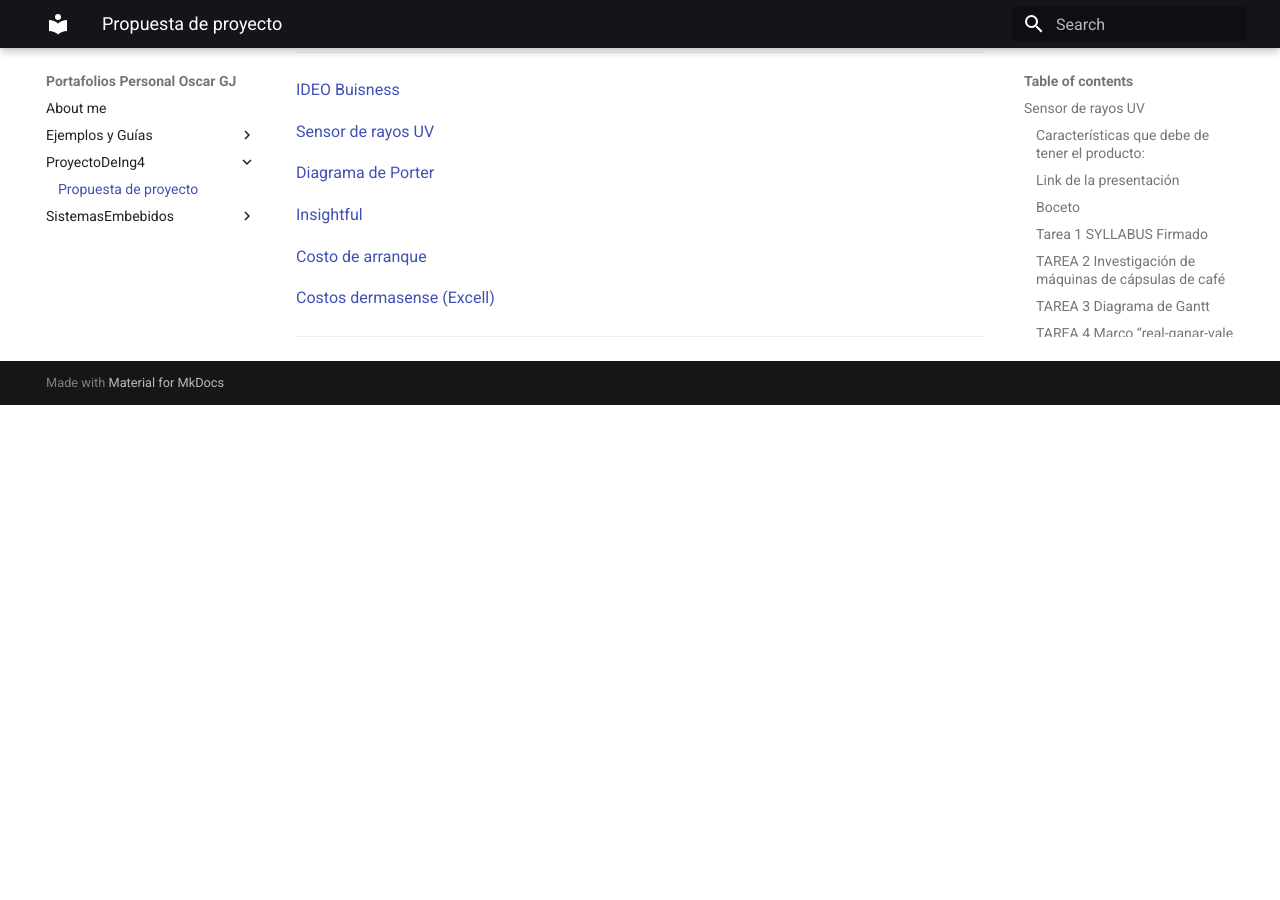
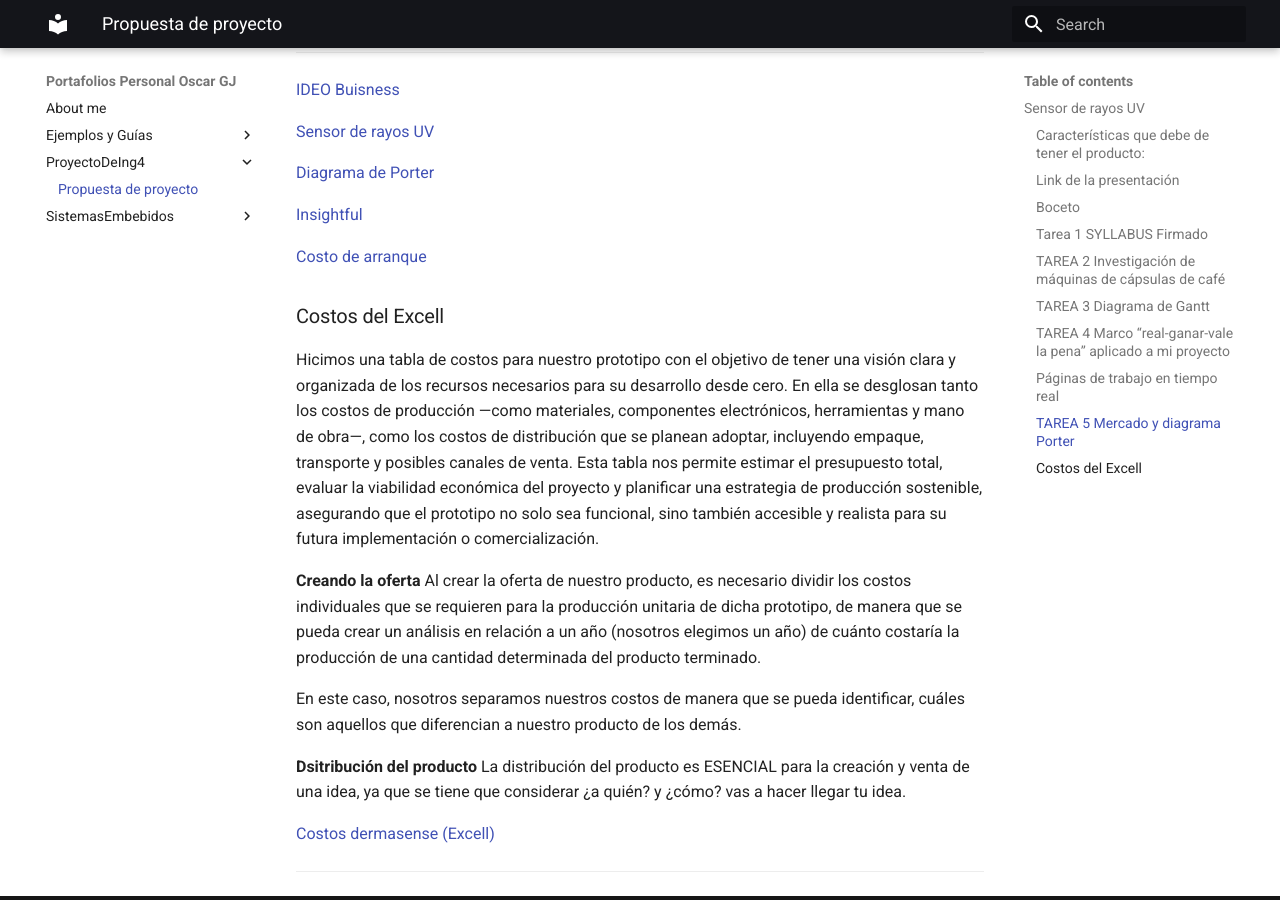
Before and after one commit to OscarGuJo/PortafolioSistemas, an MkDocs documentation site: the page built from docs/ProyectoDeIng4/Proyecto.md, in a window 1280 px wide and 900 px high, scrolled down 2438 px. Built offline with MkDocs 1.6.1 and Material for MkDocs 9.7.7, drawn with Linux system fonts in a browser that asks for light colours; before the commit the page ends 2843 px from its top, so only the background shows below that.

Commit message:
actualizao

```diff
--- a/docs/ProyectoDeIng4/Proyecto.md
+++ b/docs/ProyectoDeIng4/Proyecto.md
@@ -88,6 +88,18 @@ Debe de ser capaz de detectar en tiempo real los niveles de rayos UV en el ambie
 
 [Costo de arranque](https://www.canva.com/design/DAG1bsu4Fcg/8mSzcyeuKD5USAmkrbKcHw/edit?utm_content=DAG1bsu4Fcg&utm_campaign=designshare&utm_medium=link2&utm_source=sharebutton)
 
+### Costos del Excell
+
+Hicimos una tabla de costos para nuestro prototipo con el objetivo de tener una visión clara y organizada de los recursos necesarios para su desarrollo desde cero. En ella se desglosan tanto los costos de producción —como materiales, componentes electrónicos, herramientas y mano de obra—, como los costos de distribución que se planean adoptar, incluyendo empaque, transporte y posibles canales de venta. Esta tabla nos permite estimar el presupuesto total, evaluar la viabilidad económica del proyecto y planificar una estrategia de producción sostenible, asegurando que el prototipo no solo sea funcional, sino también accesible y realista para su futura implementación o comercialización.
+
+**Creando la oferta**
+Al crear la oferta de nuestro producto, es necesario dividir los costos individuales que se requieren para la producción unitaria de dicha prototipo, de manera que se pueda crear un análisis en relación a un año (nosotros elegimos un año) de cuánto costaría la producción de una cantidad determinada del producto terminado.
+
+En este caso, nosotros separamos nuestros costos de manera que se pueda identificar, cuáles son aquellos que diferencian a nuestro producto de los demás.
+
+**Dsitribución del producto**
+La distribución del producto es ESENCIAL para la creación y venta de una idea, ya que se tiene que considerar ¿a quién? y ¿cómo? vas a hacer llegar tu idea.
+
 [Costos dermasense (Excell)](https://iberopuebla.sharepoint.com/:x:/s/Section_13354E-O25/EQ0PryjV_qdLpqjuHYGGcPsBakV0j4IiY0hsXlkxGk67yw?e=RFJfXc)
 
 ---
```
